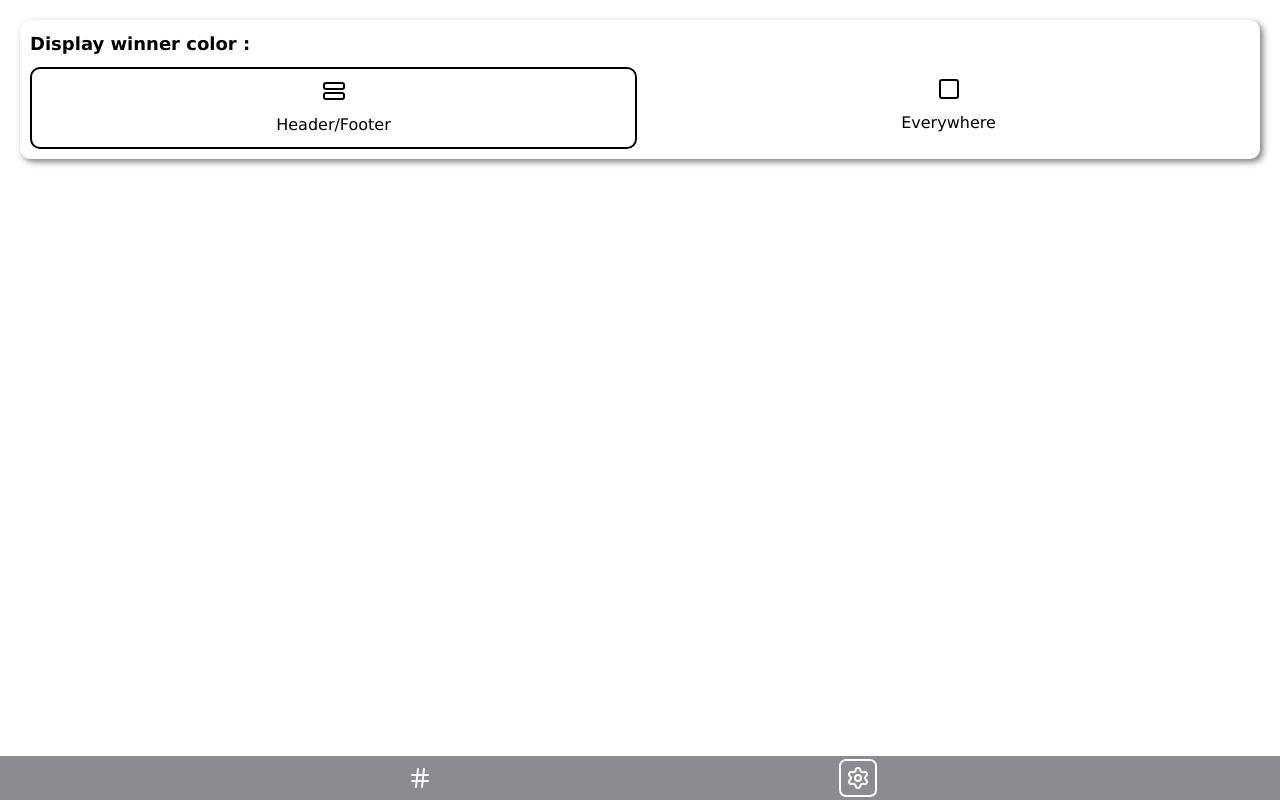
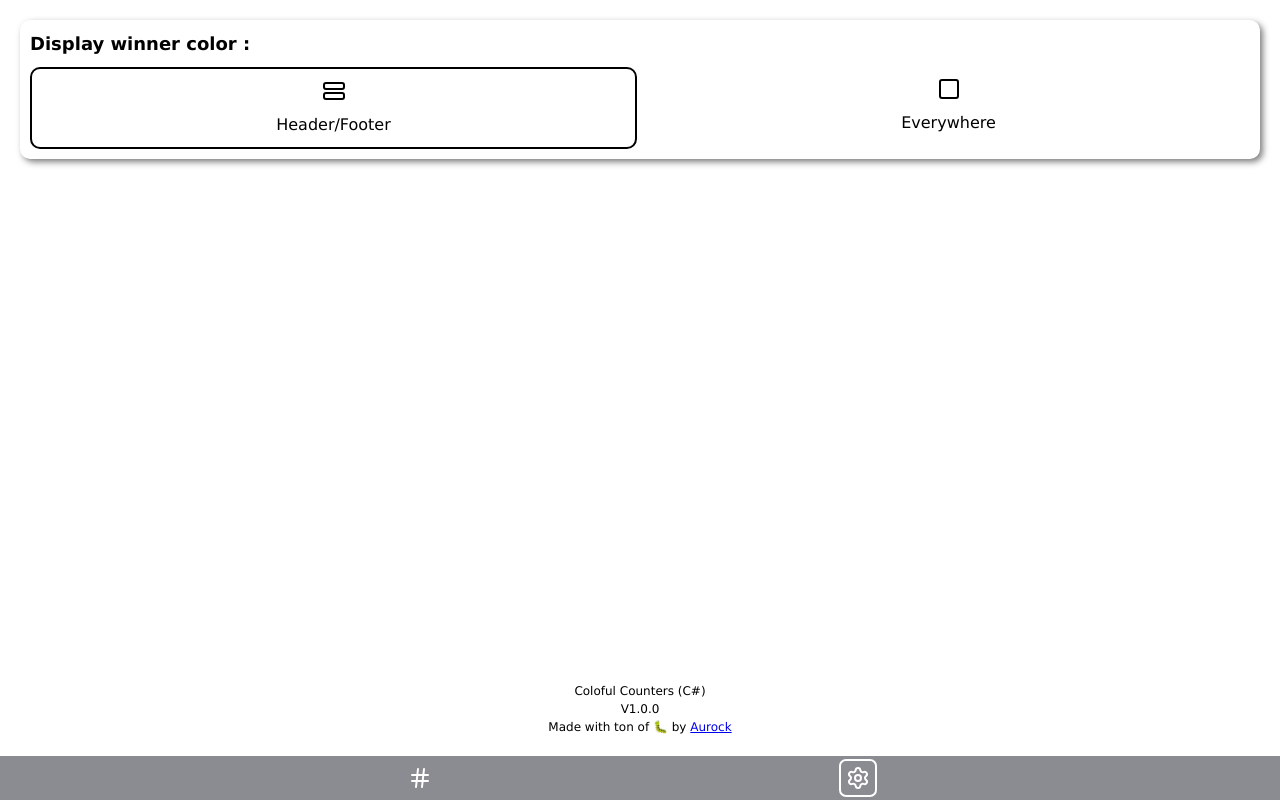
Before and after one commit to aurock-dev/counter, a Vue app: page /settings in a window 1280 px wide. Built offline with nearby package versions, Linux system fonts and the light colour scheme.

Commit message:
add some about

```diff
--- a/src/views/SettingsView.vue
+++ b/src/views/SettingsView.vue
@@ -12,7 +12,8 @@ const changeWinnerColor = (option) => {
 
 <template>
     <div class="settings" :class="[settings.optionWinnerColor === 1 ? 'settings-accentBlack' : 'settings-accentWhite']">
-        <div class="settings__section">
+        <div class="settings__container">
+            <div class="settings__block">
                 <span class="settings__title">Display winner color :</span>
                 <div class="settings__toggle-group">
                     <div class="settings__toggle"
@@ -30,11 +31,19 @@ const changeWinnerColor = (option) => {
                 </div>
             </div>
         </div>
+        <div class="settings__about">
+            <div>Coloful Counters (C#)</div>
+            <div>V1.0.0</div>
+            <div>Made with ton of 🐛 by <a href="https://aurock.dev" target="_blank">Aurock</a></div>
+        </div>
+    </div>
 </template>
 
 <style scoped>
 .settings {
     height: calc(100vh - var(--footer-height));
+    display: flex;
+    flex-direction: column;
     padding: 20px;
 }
 
@@ -54,7 +63,11 @@ const changeWinnerColor = (option) => {
     border: 2px solid var(--clr-white);
 }
 
-.settings__section {
+.settings__container{
+    height: 100%
+}
+
+.settings__block {
     display: flex;
     flex-direction: column;
     gap: 10px;
@@ -85,4 +98,9 @@ const changeWinnerColor = (option) => {
     align-items: center;
     gap: 10px;
 }
+
+.settings__about{
+    font-size: 0.75em;
+    text-align: center;
+}
 </style>
```
Lines whose indentation alone changed are shown as unchanged.
